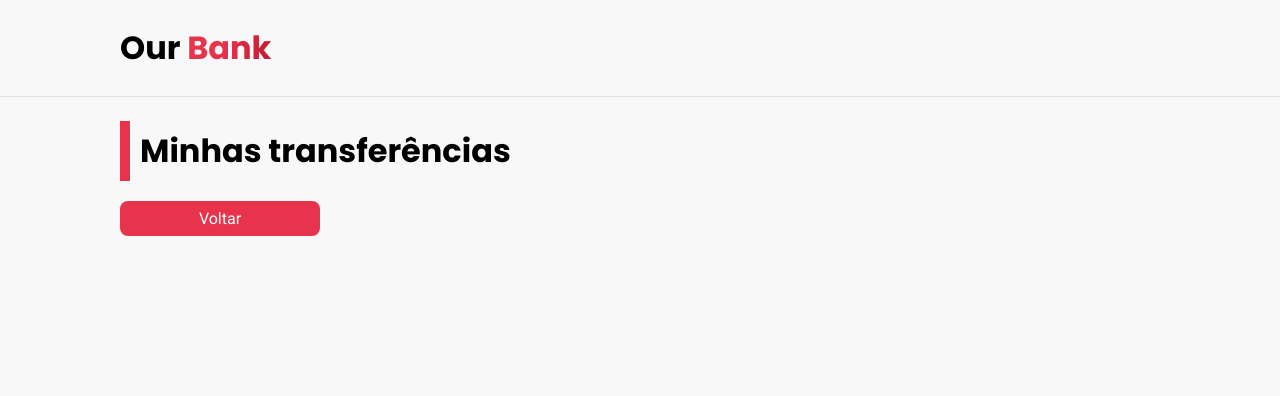
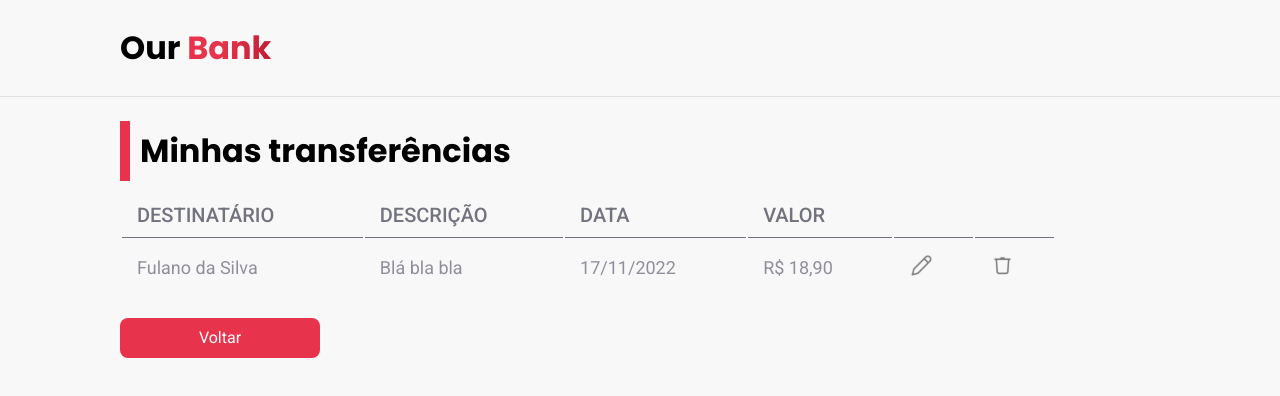
Before and after one commit to KevinAlvss/our-bank-frontend, a React (Create React App) app: page /transfers in a window 1280 px wide. Shown: the top 396 px of the page. Built offline with nearby package versions, Linux system fonts and the light colour scheme.

Commit message:
feat: estilizando transferencias

```diff
--- a/src/pages/Dashboard/styles.module.scss
+++ b/src/pages/Dashboard/styles.module.scss
@@ -155,6 +155,7 @@
 
           &::-webkit-inner-spin-button {
             -webkit-appearance: none;
+            appearance: none;
           }
         }
 
@@ -347,6 +348,7 @@
 
             &::-webkit-inner-spin-button {
               -webkit-appearance: none;
+              appearance: none;
             }
           }
         }
--- a/src/pages/Transfers/index.tsx
+++ b/src/pages/Transfers/index.tsx
@@ -1,5 +1,7 @@
 import { Link } from "react-router-dom";
 import styles from "./styles.module.scss";
+import editPen from "../../images/editPen.svg";
+import deleteTrash from "../../images/deleteTrash.svg";
 
 export function Transfers() {
   return (
@@ -11,7 +13,32 @@ export function Transfers() {
       </div>
       <div className={styles.content}>
         <h1 className={styles.title}>Minhas transferências</h1>
-        <table></table>
+        <table>
+          <thead>
+            <tr>
+              <th>Destinatário</th>
+              <th>Descrição</th>
+              <th>Data</th>
+              <th>Valor</th>
+              <th></th>
+              <th></th>
+            </tr>
+          </thead>
+          <tbody>
+            <tr>
+              <td>Fulano da Silva </td>
+              <td>Blá bla bla</td>
+              <td>17/11/2022</td>
+              <td>R$ 18,90</td>
+              <td>
+                <img src={editPen} alt="editar" />
+              </td>
+              <td>
+                <img src={deleteTrash} alt="deletar" />
+              </td>
+            </tr>
+          </tbody>
+        </table>
         <Link to={"/dashboard"} className={styles.voltar}>
           Voltar
         </Link>
--- a/src/pages/Transfers/styles.module.scss
+++ b/src/pages/Transfers/styles.module.scss
@@ -23,6 +23,40 @@
   padding: 24px 120px;
   display: flex;
   flex-direction: column;
+
+  table {
+    width: 90%;
+    margin-top: 10px;
+
+    th {
+      padding: 10px 15px;
+      border-bottom: 1px solid #737380;
+      color: #737380;
+      font-weight: 500;
+      text-transform: uppercase;
+      text-align: left;
+      font-size: 20px;
+    }
+
+    td {
+      padding: 10px 15px;
+      border-bottom: 1px solid transparent;
+      color: #8f8f9b;
+      font-size: 18px;
+
+      img {
+        width: 25px;
+      }
+    }
+
+    tbody {
+      tr {
+        .transacaoValor {
+          color: #0f6c00;
+        }
+      }
+    }
+  }
 }
 
 .title {
@@ -47,7 +81,7 @@
   align-items: center;
   justify-content: center;
   width: 200px;
-  height: 35px;
+  height: 40px;
   margin-top: 20px;
   border-radius: 8px;
 }
```
Also changed, not shown: src/images/deleteTrash.svg (added), src/images/editPen.svg (added).
